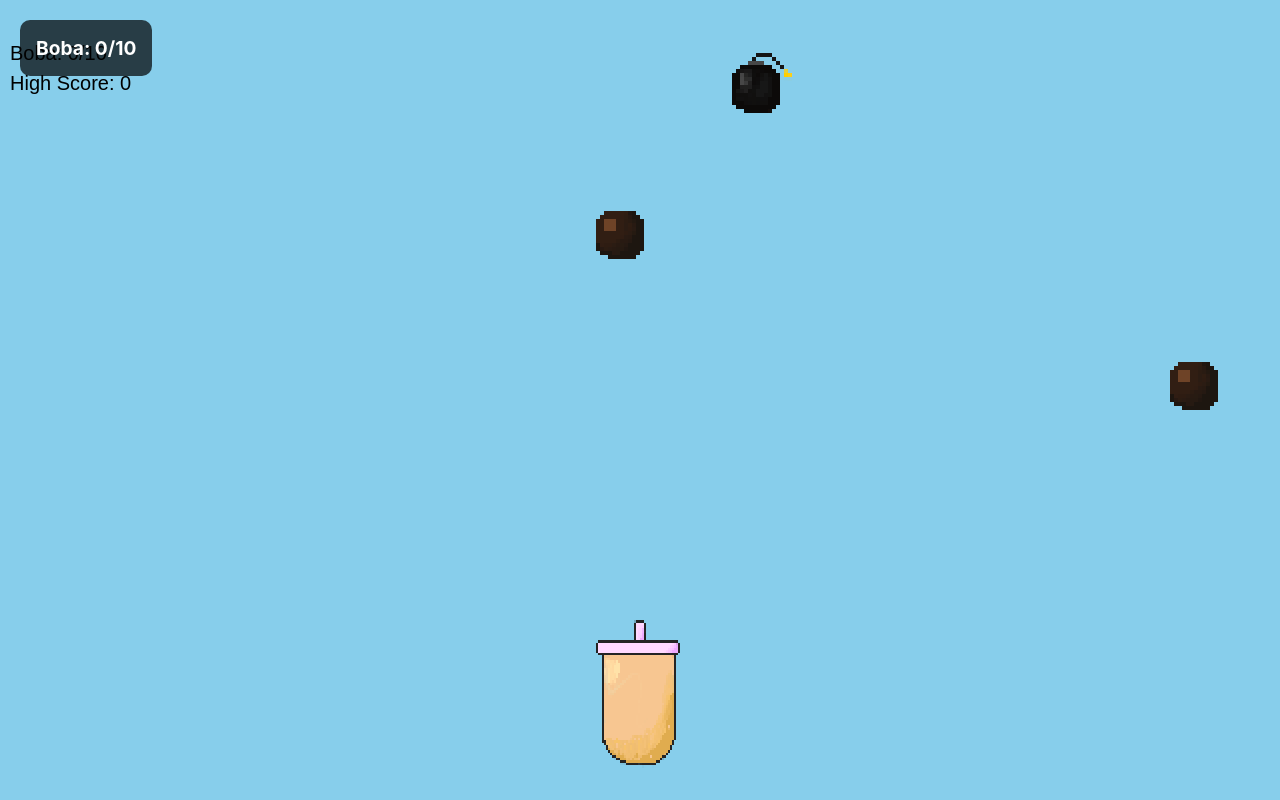
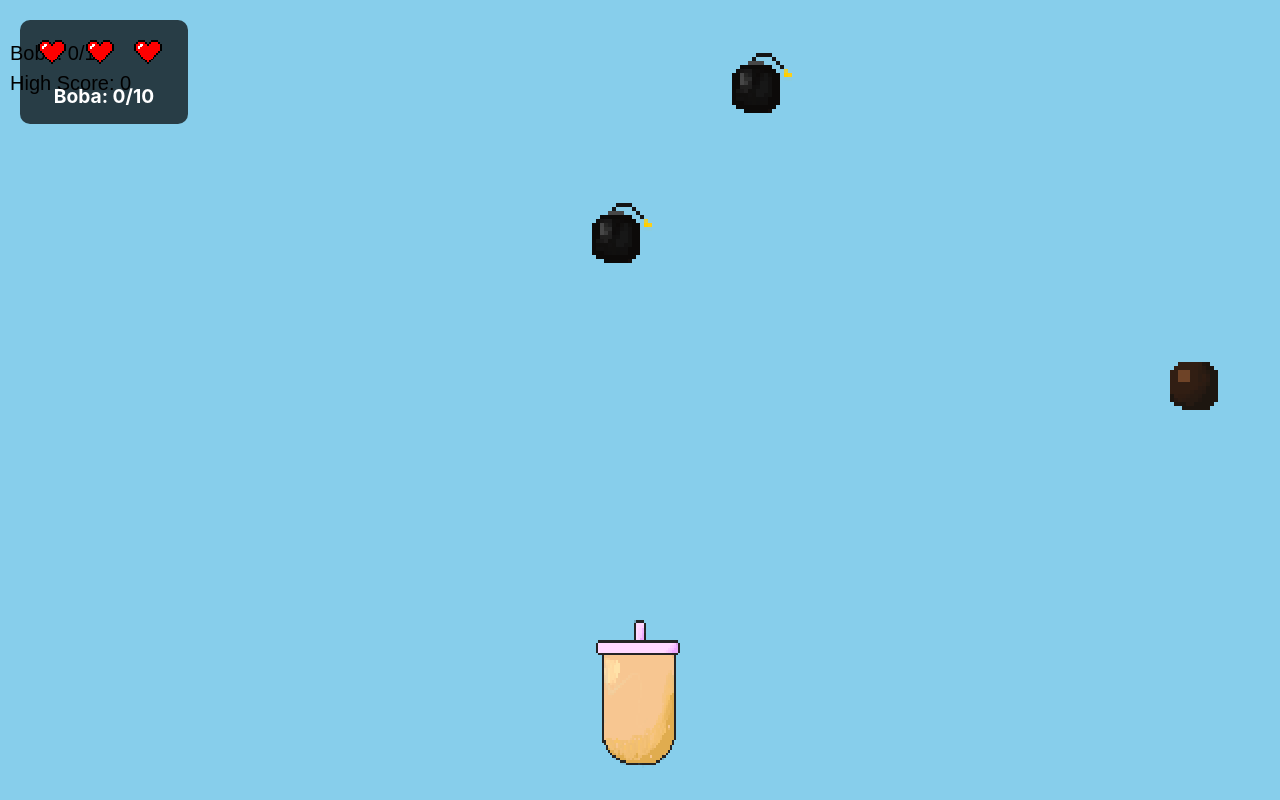
Before and after one commit to sarahli-mp3/boba-or-bomb, a React (Vite) app: page / in a window 1280 px wide. Both pictures are taken after a click on the button "Milk Tea". Built offline with nearby package versions, Linux system fonts and the light colour scheme.

Commit message:
added lives to the game and as it progresses lives fall from the sky too

```diff
--- a/src/context/GameContext.tsx
+++ b/src/context/GameContext.tsx
@@ -15,6 +15,7 @@ interface GameContextType {
   endGame: (result: GameResult) => void;
   resetGame: () => void;
   setBobaCount: (count: number) => void;
+  setLives: (lives: number) => void;
 }
 
 const GameContext = createContext<GameContextType | undefined>(undefined);
@@ -24,13 +25,15 @@ type GameAction =
   | { type: "START_GAME" }
   | { type: "END_GAME"; payload: GameResult }
   | { type: "RESET_GAME" }
-  | { type: "SET_BOBA_COUNT"; payload: number };
+  | { type: "SET_BOBA_COUNT"; payload: number }
+  | { type: "SET_LIVES"; payload: number };
 
 const initialState: GameState = {
   currentScreen: "start",
   selectedDrink: null,
   lastResult: null,
   bobaCount: 0,
+  lives: 3,
 };
 
 function gameReducer(state: GameState, action: GameAction): GameState {
@@ -45,6 +48,7 @@ function gameReducer(state: GameState, action: GameAction): GameState {
         ...state,
         currentScreen: "game",
         bobaCount: 0,
+        lives: 3,
       };
     case "END_GAME":
       return {
@@ -59,11 +63,17 @@ function gameReducer(state: GameState, action: GameAction): GameState {
         selectedDrink: null,
         lastResult: null,
         bobaCount: 0,
+        lives: 3,
       };
     case "SET_BOBA_COUNT":
       return {
         ...state,
         bobaCount: action.payload,
+      };
+    case "SET_LIVES":
+      return {
+        ...state,
+        lives: action.payload,
       };
     default:
       return state;
@@ -97,6 +107,10 @@ export function GameProvider({ children }: GameProviderProps) {
     dispatch({ type: "SET_BOBA_COUNT", payload: count });
   }, []);
 
+  const setLives = useCallback((lives: number) => {
+    dispatch({ type: "SET_LIVES", payload: lives });
+  }, []);
+
   const value: GameContextType = useMemo(
     () => ({
       state,
@@ -105,8 +119,9 @@ export function GameProvider({ children }: GameProviderProps) {
       endGame,
       resetGame,
       setBobaCount,
+      setLives,
     }),
-    [state, selectDrink, startGame, endGame, resetGame, setBobaCount]
+    [state, selectDrink, startGame, endGame, resetGame, setBobaCount, setLives]
   );
 
   return <GameContext.Provider value={value}>{children}</GameContext.Provider>;
--- a/src/game/AssetManager.ts
+++ b/src/game/AssetManager.ts
@@ -44,6 +44,11 @@ export class AssetManager {
         "items:bomb",
         "/assets/bomb.png",
         (img: HTMLImageElement) => (this.itemImages["bomb"] = img),
+      ],
+      [
+        "items:heart",
+        "/assets/pixelheart.png",
+        (img: HTMLImageElement) => (this.itemImages["heart"] = img),
       ],
     ];
 
@@ -111,7 +116,7 @@ export class AssetManager {
     });
   }
 
-  getItemImage(kind: "boba" | "bomb"): HTMLImageElement | null {
+  getItemImage(kind: "boba" | "bomb" | "heart"): HTMLImageElement | null {
     const img = this.itemImages[kind];
     if (!img || img.naturalWidth === 0 || img.naturalHeight === 0) return null;
     return img;
--- a/src/game/GameLogic.ts
+++ b/src/game/GameLogic.ts
@@ -10,11 +10,13 @@ export class GameLogic {
   private lastBobaCount = 0;
   private gameStartTime = 0;
   private gameTime = 0;
+  private lives = 3;
 
   constructor(
     private objectPool: ObjectPool,
     private physicsEngine: PhysicsEngine,
     private onBobaCountChange: (count: number) => void,
+    private onLivesChange: (lives: number) => void,
     private onGameEnd: (result: "win" | "lose") => void
   ) {}
 
@@ -23,8 +25,10 @@ export class GameLogic {
     this.lastBobaCount = 0;
     this.gameStartTime = performance.now();
     this.gameTime = 0;
+    this.lives = 3;
     this.objectPool.returnAllObjects();
     this.onBobaCountChange(0);
+    this.onLivesChange(3);
   }
 
   update(
@@ -52,8 +56,12 @@ export class GameLogic {
           this.handleBobaCollision();
         } else if (obj.type === "bomb") {
           this.handleBombCollision();
-          gameEnded = true;
-          break;
+          if (this.lives <= 0) {
+            gameEnded = true;
+            break;
+          }
+        } else if (obj.type === "heart") {
+          this.handleHeartCollision();
         }
 
         // Remove object after collision
@@ -99,7 +107,18 @@ export class GameLogic {
   }
 
   private handleBombCollision() {
-    this.onGameEnd("lose");
+    this.lives--;
+    this.onLivesChange(this.lives);
+
+    if (this.lives <= 0) {
+      this.onGameEnd("lose");
+    }
+  }
+
+  private handleHeartCollision() {
+    // Add a life, but cap at maximum of 5 lives
+    this.lives = Math.min(this.lives + 1, 5);
+    this.onLivesChange(this.lives);
   }
 
   getBobaCount(): number {
@@ -112,6 +131,10 @@ export class GameLogic {
 
   getFallingObjects(): FallingObject[] {
     return this.objectPool.getActiveObjects();
+  }
+
+  getLives(): number {
+    return this.lives;
   }
 
   updateCupPosition(
--- a/src/game/PhysicsEngine.ts
+++ b/src/game/PhysicsEngine.ts
@@ -4,6 +4,7 @@ export class PhysicsEngine {
   private readonly FALLING_SPEED = 150; // pixels per second - smooth gameplay
   private readonly SPAWN_INTERVAL = 1000; // milliseconds - reasonable spawn rate
   private readonly BOMB_CHANCE = 0.2; // 20% chance
+  private readonly HEART_CHANCE = 0.05; // 5% chance for heart power-up
   // Active collision area for cup: wide and very short (no side hitboxes)
   private readonly CUP_ACTIVE_WIDTH_FRACTION = 0.6; // 60% of cup width (inset 20% per side)
   private readonly CUP_ACTIVE_HEIGHT_FRACTION = 0.15; // 15% of cup height at the top
@@ -31,7 +32,16 @@ export class PhysicsEngine {
     objectWidth: number
   ): Partial<FallingObject> {
     const x = Math.random() * (canvasWidth - objectWidth);
-    const type = Math.random() < this.BOMB_CHANCE ? "bomb" : "boba";
+    const random = Math.random();
+    let type: "boba" | "bomb" | "heart";
+
+    if (random < this.HEART_CHANCE) {
+      type = "heart";
+    } else if (random < this.HEART_CHANCE + this.BOMB_CHANCE) {
+      type = "bomb";
+    } else {
+      type = "boba";
+    }
 
     return {
       x: Math.max(0, x),
--- a/src/game/RenderEngine.ts
+++ b/src/game/RenderEngine.ts
@@ -72,12 +72,19 @@ export class RenderEngine {
         } else {
           this.drawBoba(obj);
         }
-      } else {
+      } else if (obj.type === "bomb") {
         const img = this.assets.getItemImage("bomb");
         if (img) {
           this.drawImage(img, obj.x, obj.y, obj.width, obj.height);
         } else {
           this.drawBomb(obj);
+        }
+      } else if (obj.type === "heart") {
+        const img = this.assets.getItemImage("heart");
+        if (img) {
+          this.drawImage(img, obj.x, obj.y, obj.width, obj.height);
+        } else {
+          this.drawHeart(obj);
         }
       }
     });
@@ -110,6 +117,41 @@ export class RenderEngine {
   private drawBomb(obj: FallingObject) {
     this.ctx.fillStyle = "#FF0000"; // Red for bomb
     this.ctx.fillRect(obj.x, obj.y, obj.width, obj.height);
+  }
+
+  private drawHeart(obj: FallingObject) {
+    // Draw a simple heart shape
+    this.ctx.fillStyle = "#FF69B4"; // Pink for heart
+    this.ctx.beginPath();
+
+    const centerX = obj.x + obj.width / 2;
+    const centerY = obj.y + obj.height / 2;
+    const radius = obj.width / 4;
+
+    // Draw heart shape using two circles and a triangle
+    this.ctx.arc(
+      centerX - radius / 2,
+      centerY - radius / 2,
+      radius,
+      0,
+      2 * Math.PI
+    );
+    this.ctx.arc(
+      centerX + radius / 2,
+      centerY - radius / 2,
+      radius,
+      0,
+      2 * Math.PI
+    );
+    this.ctx.fill();
+
+    // Draw triangle for bottom of heart
+    this.ctx.beginPath();
+    this.ctx.moveTo(centerX, centerY + radius);
+    this.ctx.lineTo(centerX - radius, centerY);
+    this.ctx.lineTo(centerX + radius, centerY);
+    this.ctx.closePath();
+    this.ctx.fill();
   }
 
   private drawImage(
--- a/src/game/engine.ts
+++ b/src/game/engine.ts
@@ -34,12 +34,13 @@ export class GameEngine {
   private lastFpsUpdate = 0;
 
   // Performance optimizations
-  private frameSkipThreshold = 16.67; // Skip frames if delta > 16.67ms (60fps)
+  // private frameSkipThreshold = 16.67; // Skip frames if delta > 16.67ms (60fps)
 
   constructor(
     canvas: HTMLCanvasElement,
     onGameEnd: (result: "win" | "lose") => void,
     onBobaCountChange: (count: number) => void,
+    onLivesChange: (lives: number) => void,
     selectedDrink?: DrinkType | null
   ) {
     this.canvas = canvas;
@@ -54,6 +55,7 @@ export class GameEngine {
       this.objectPool,
       this.physicsEngine,
       onBobaCountChange,
+      onLivesChange,
       onGameEnd
     );
     this.selectedDrink = selectedDrink ?? null;
--- a/src/index.css
+++ b/src/index.css
@@ -122,6 +122,36 @@ body {
   border-radius: 10px;
   font-size: 1.2rem;
   font-weight: bold;
+  display: flex;
+  flex-direction: column;
+  gap: 1rem;
+}
+
+.lives-display {
+  display: flex;
+  align-items: center;
+  gap: 0.5rem;
+}
+
+.life-heart {
+  image-rendering: pixelated;
+  image-rendering: -moz-crisp-edges;
+  image-rendering: crisp-edges;
+  transition: all 0.3s ease;
+}
+
+.life-heart.active {
+  animation: heartbeat 1.5s ease-in-out infinite;
+}
+
+@keyframes heartbeat {
+  0%,
+  100% {
+    transform: scale(1);
+  }
+  50% {
+    transform: scale(1.1);
+  }
 }
 
 .boba-count {
--- a/src/screens/GameScreen.tsx
+++ b/src/screens/GameScreen.tsx
@@ -8,7 +8,7 @@ export function GameScreen() {
   const canvasRef = useRef<HTMLCanvasElement>(null);
   const gameEngineRef = useRef<GameEngine | null>(null);
   const inputHandlerRef = useRef<InputHandler | null>(null);
-  const { state, endGame, setBobaCount } = useGame();
+  const { state, endGame, setBobaCount, setLives } = useGame();
 
   useEffect(() => {
     if (!canvasRef.current || gameEngineRef.current) return;
@@ -18,6 +18,7 @@ export function GameScreen() {
       canvas,
       endGame,
       setBobaCount,
+      setLives,
       state.selectedDrink
     );
     const inputHandler = new InputHandler(canvas, (input: InputState) => {
@@ -61,6 +62,25 @@ export function GameScreen() {
   return (
     <div className="game-screen">
       <div className="game-hud">
+        <div className="lives-display">
+          {Array.from({ length: Math.max(3, state.lives) }, (_, i) => (
+            <img
+              key={i}
+              src="/assets/pixelheart.png"
+              alt="Life"
+              className={`life-heart ${
+                i < state.lives ? "active" : "inactive"
+              }`}
+              style={{
+                width: "32px",
+                height: "32px",
+                marginRight: "8px",
+                filter:
+                  i < state.lives ? "none" : "grayscale(100%) opacity(0.3)",
+              }}
+            />
+          ))}
+        </div>
         <div className="boba-count">Boba: {state.bobaCount}/10</div>
       </div>
       <canvas
--- a/src/types.ts
+++ b/src/types.ts
@@ -9,6 +9,7 @@ export interface GameState {
   selectedDrink: DrinkType | null;
   lastResult: GameResult | null;
   bobaCount: number;
+  lives: number;
 }
 
 export interface FallingObject {
@@ -18,7 +19,7 @@ export interface FallingObject {
   vy: number;
   width: number;
   height: number;
-  type: "boba" | "bomb";
+  type: "boba" | "bomb" | "heart";
 }
 
 export interface Cup {
```
